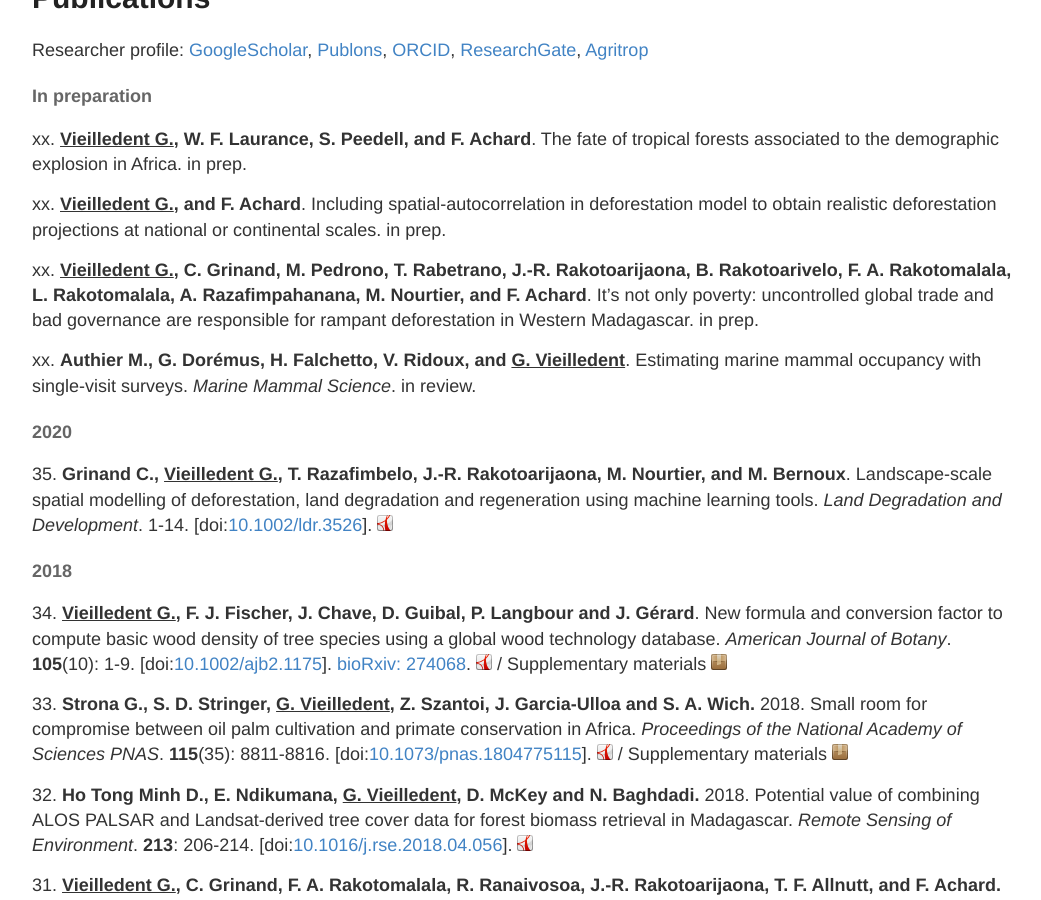
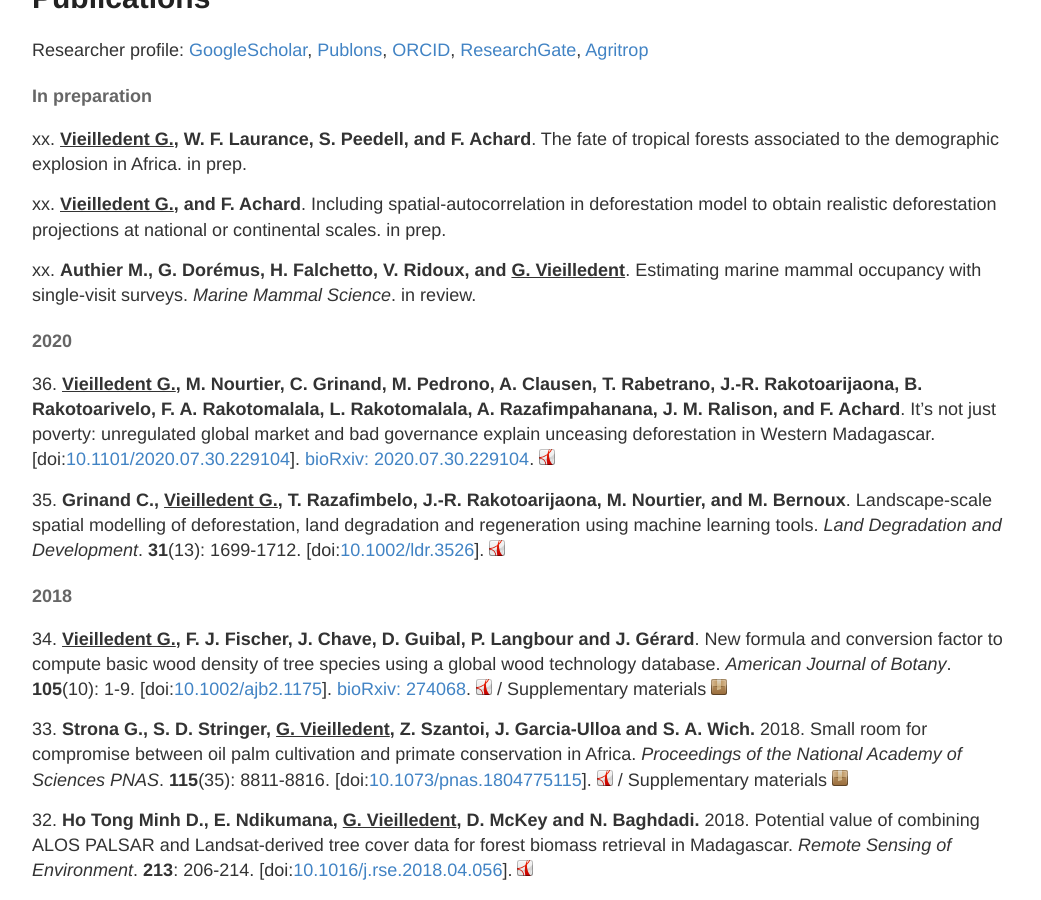
Before and after one commit to ghislainv/ghislainv.github.io, a Jekyll site: the page built from publications.md, in a window 1280 px wide and 900 px high, scrolled down 453 px. Shown: the whole window, without its empty margins (118-1159 px from the left). Built offline with Jekyll 4.4.1, drawn with Linux system fonts in a browser that asks for light colours; comment, search, counter and statistics services are not loaded.

Commit message:
Adding Vieilledent2020-bioRxiv

```diff
--- a/publications.md
+++ b/publications.md
@@ -19,13 +19,16 @@ xx\. **<span style="text-decoration: underline;">Vieilledent G.</span>, W. F. La
 
 xx\. **<span style="text-decoration: underline;">Vieilledent G.</span>, and F. Achard**. Including spatial-autocorrelation in deforestation model to obtain realistic deforestation projections at national or continental scales. in prep.
 
-xx\. **<span style="text-decoration: underline;">Vieilledent G.</span>, C. Grinand, M. Pedrono, T. Rabetrano, J.-R. Rakotoarijaona, B. Rakotoarivelo, F. A. Rakotomalala, L. Rakotomalala, A. Razafimpahanana, M. Nourtier, and F. Achard**. It's not only poverty: uncontrolled global trade and bad governance are responsible for rampant deforestation in Western Madagascar. in prep.
-
 xx\. **Authier M., G. Dorémus, H. Falchetto, V. Ridoux, and <span style="text-decoration: underline;">G. Vieilledent</span>**. Estimating marine mammal occupancy with single-visit surveys. _Marine Mammal Science_. in review.
 
 #### 2020
 
-35\. **Grinand C., <span style="text-decoration: underline;">Vieilledent G.</span>, T. Razafimbelo, J.-R. Rakotoarijaona, M. Nourtier, and M. Bernoux**. Landscape‐scale spatial modelling of deforestation, land degradation and regeneration using machine learning tools. _Land Degradation and Development_. 1-14.
+36\. **<span style="text-decoration: underline;">Vieilledent G.</span>, M. Nourtier, C. Grinand, M. Pedrono, A. Clausen, T. Rabetrano, J.-R. Rakotoarijaona, B. Rakotoarivelo, F. A. Rakotomalala, L. Rakotomalala, A. Razafimpahanana, J. M. Ralison, and F. Achard**. It's not just poverty: unregulated global market and bad governance explain unceasing deforestation in Western Madagascar.
+\[doi:[10.1101/2020.07.30.229104](https://doi.org/10.1101/2020.07.30.229104)\].
+[bioRxiv: 2020.07.30.229104](https://doi.org/10.1101/2020.07.30.229104).
+[![manuscript in pdf](/images/logos/logo-pdf.png "manuscript in pdf")](/publications/Vieilledent2020-bioRxiv.pdf)
+
+35\. **Grinand C., <span style="text-decoration: underline;">Vieilledent G.</span>, T. Razafimbelo, J.-R. Rakotoarijaona, M. Nourtier, and M. Bernoux**. Landscape‐scale spatial modelling of deforestation, land degradation and regeneration using machine learning tools. _Land Degradation and Development_. **31**(13): 1699-1712.
 \[doi:[10.1002/ldr.3526](https://doi.org/10.1002/ldr.3526)\].
 [![manuscript in pdf](/images/logos/logo-pdf.png "manuscript in pdf")](/publications/Grinand2020-LDD.pdf)
 
```
Also changed, not shown: 1 other file.
